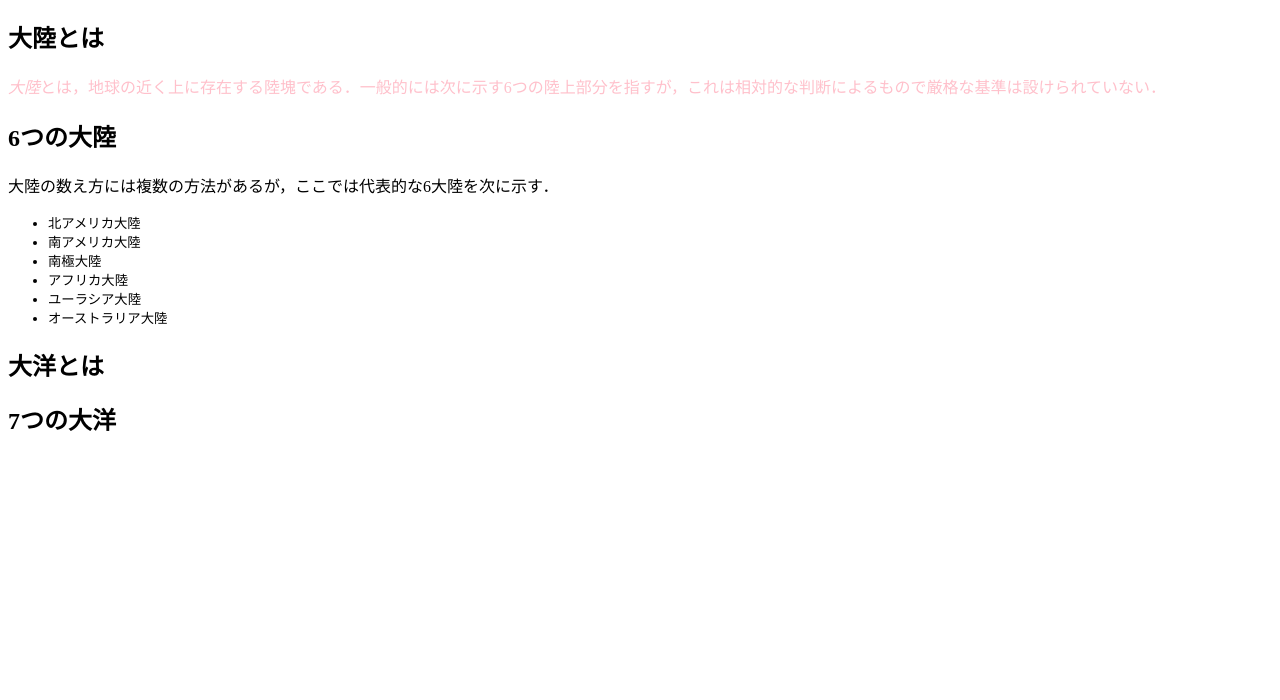
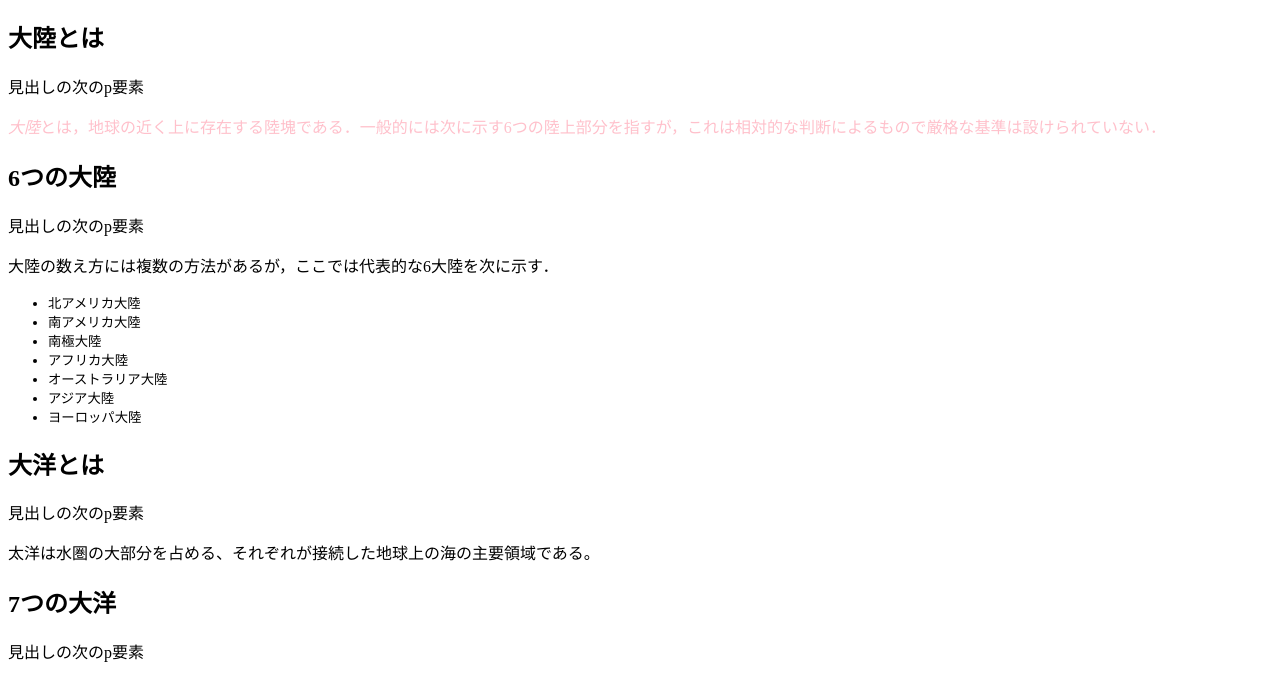
Before and after one commit to G186742021/medialabo, a plain HTML site: page practice-dom/dom-demo.html in a window 1280 px wide. Shown: the part 70-770 px from the top of the page. Drawn offline with Linux system fonts and the light colour scheme.

Commit message:
dom-demo

```diff
--- a/pracftice-js/hello.js
+++ /dev/null
@@ -1 +0,0 @@
-console.log('こんにちは');
--- a/practice-dom/dom-demo.html
+++ b/practice-dom/dom-demo.html
@@ -3,6 +3,7 @@
   <head>
     <title>大陸について</title>
     <link rel="stylesheet" href="dom-demo.css">
+    <script src="dom-demo.js" defer></script>
   </head>
 
   <body>
@@ -22,7 +23,7 @@
 
       <h2 id="aboutOcean">大洋とは</h2>
 
-      <h2 id="savenOcean">7つの大洋</h2>
+      <h2 id="sevenOceean">7つの大洋</h2>
 
   </body>
 </html>
--- /dev/null
+++ b/practice-dom/dom-demo.js
@@ -0,0 +1,42 @@
+document.querySelector('p');
+document.querySelectorAll('p');
+document.querySelectorAll('li');
+let li =document.querySelectorAll('li');
+for(let l of li){
+    console.log(l.textContent);
+}
+document.querySelector('p#definition');
+document.querySelector('li#EU');
+let p =document.createElement('p');
+p.textContent='太洋は水圏の大部分を占める、それぞれが接続した地球上の海の主要領域である。';
+let h2ocean=document.querySelector('h2#aboutOcean');
+h2ocean.insertAdjacentElement('afterend',p);
+
+let h2s=document.querySelectorAll('h2');
+for(let h2 of h2s){
+    p=document.createElement('p');
+  p.textContent='見出しの次のp要素';
+  h2.insertAdjacentElement('afterend',p);
+  }
+  let eu=document.querySelector('li#EU');
+  eu.remove();
+  let ul =document.querySelector('ul');
+  li=document.createElement('li');
+  li.textContent='アジア大陸';
+  ul.insertAdjacentElement('beforeend', li);
+  li=document.createElement('li');
+  li.textContent='ヨーロッパ大陸';
+  ul.insertAdjacentElement('beforeend', li);
+  let h2sevenOcean=document.querySelector('h2#sevenOcean');
+  let oceans=[
+      '北極海',
+      '北大西洋',
+      '南大西洋',
+      'インド洋',
+      '北太平洋',
+      '南太平洋',
+      '南極海'
+  ]
+  for(let o of oceans){
+
+  }
--- /dev/null
+++ b/practice-js/hello.js
@@ -0,0 +1,5 @@
+console.log('こんにちは');
+let x;
+x=3;
+x=x+1;
+console.log(x);
```
Also changed, not shown: index.html (+3 -2 lines), practice-js/jsintro.html (renamed from pracftice-js/jsintro.html, +1 -1 lines), practice-js/obj-practice.js (renamed from pracftice-js/obj-practice.js, +7 -0 lines), practice-js/debug-practice.html (renamed from pracftice-js/debug-practice.html), practice-js/debug-practice.js (renamed from pracftice-js/debug-practice.js), practice-js/obj-practice.html (renamed from pracftice-js/obj-practice.html).
